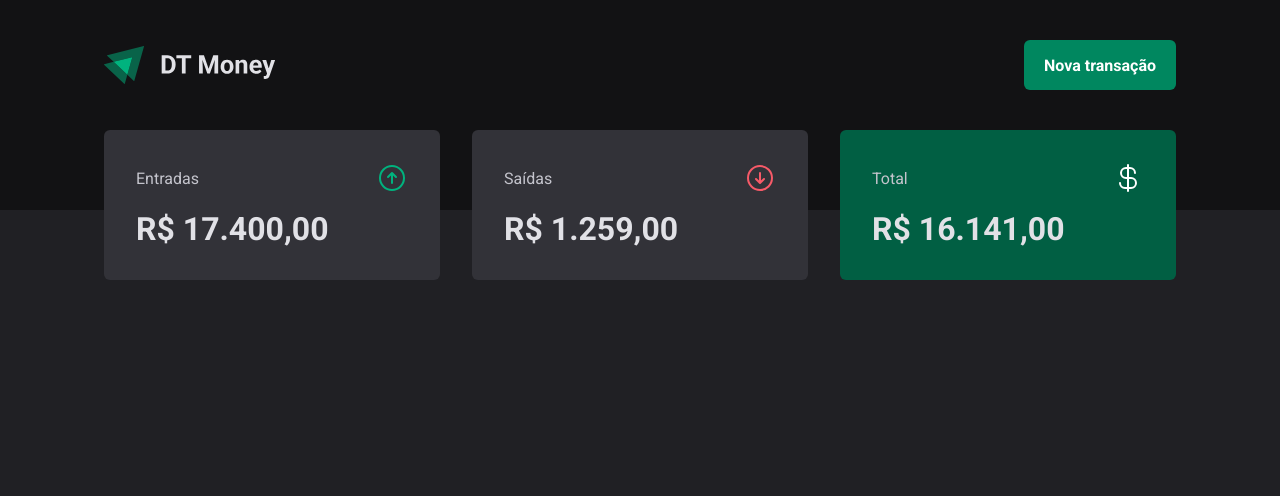
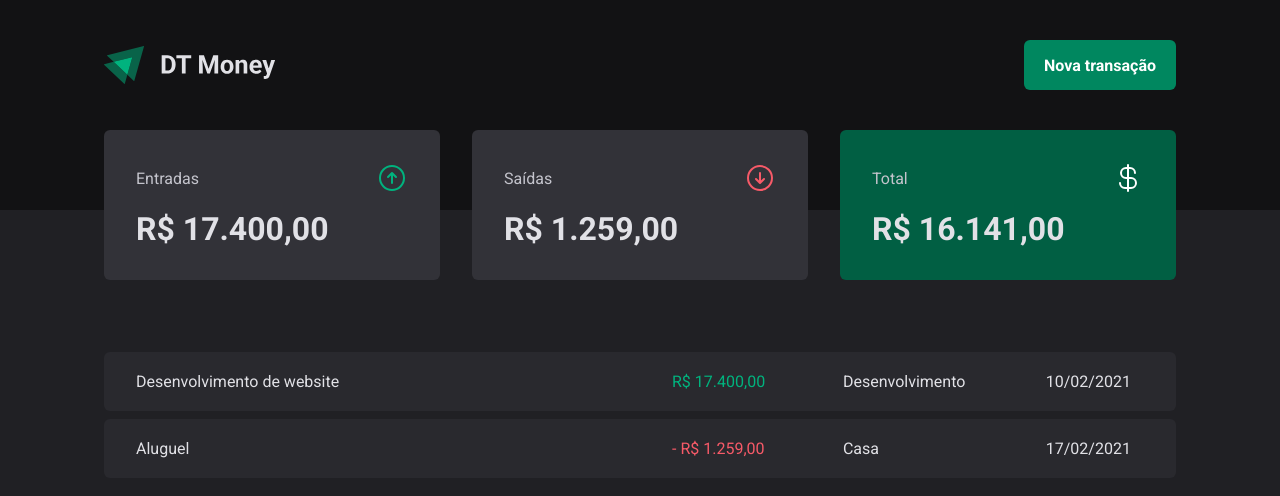
Before and after one commit to Stephany249/react, a React (Vite) app in the folder 03-dt-money/: page / in a window 1280 px wide. Shown: the top 496 px of the page. Built offline with nearby package versions, Linux system fonts and the light colour scheme.

Commit message:
Visual structure - Transaction table

```diff
--- a/03-dt-money/src/pages/Transactions/index.tsx
+++ b/03-dt-money/src/pages/Transactions/index.tsx
@@ -1,12 +1,40 @@
 import { Header } from '../../components/Header'
 import { Summary } from '../../components/Summary'
+
+import {
+  PriceHighlight,
+  TransactionsContainer,
+  TransactionsTable,
+} from './styles'
 
 export function Transactions() {
   return (
     <div>
       <Header />
+      <Summary />
 
-      <Summary />
+      <TransactionsContainer>
+        <TransactionsTable>
+          <tbody>
+            <tr>
+              <td width="50%">Desenvolvimento de website</td>
+              <td>
+                <PriceHighlight variant="income">R$ 17.400,00</PriceHighlight>
+              </td>
+              <td>Desenvolvimento</td>
+              <td>10/02/2021</td>
+            </tr>
+            <tr>
+              <td width="50%">Aluguel</td>
+              <td>
+                <PriceHighlight variant="outcome">- R$ 1.259,00</PriceHighlight>
+              </td>
+              <td>Casa</td>
+              <td>17/02/2021</td>
+            </tr>
+          </tbody>
+        </TransactionsTable>
+      </TransactionsContainer>
     </div>
   )
 }
--- a/03-dt-money/src/pages/Transactions/styles.ts
+++ b/03-dt-money/src/pages/Transactions/styles.ts
@@ -0,0 +1,40 @@
+import styled from 'styled-components'
+
+export const TransactionsContainer = styled.main`
+  width: 100%;
+  max-width: 1120px;
+  margin: 4rem auto 0;
+  padding: 0 1.5rem;
+`
+export const TransactionsTable = styled.table`
+  width: 100%;
+  border-collapse: separate;
+  border-spacing: 0 0.5rem;
+  /* margin-top: 1.5rem; */
+
+  td {
+    padding: 1.25rem 2rem;
+    background: ${(props) => props.theme['gray-700']};
+
+    &:first-child {
+      border-top-left-radius: 6px;
+      border-bottom-left-radius: 6px;
+    }
+
+    &:last-child {
+      border-top-right-radius: 6px;
+      border-bottom-right-radius: 6px;
+    }
+  }
+`
+
+interface PriceHighlightProps {
+  variant: 'income' | 'outcome'
+}
+
+export const PriceHighlight = styled.span<PriceHighlightProps>`
+  color: ${(props) =>
+    props.variant === 'income'
+      ? props.theme['green-300']
+      : props.theme['red-300']};
+`
```
